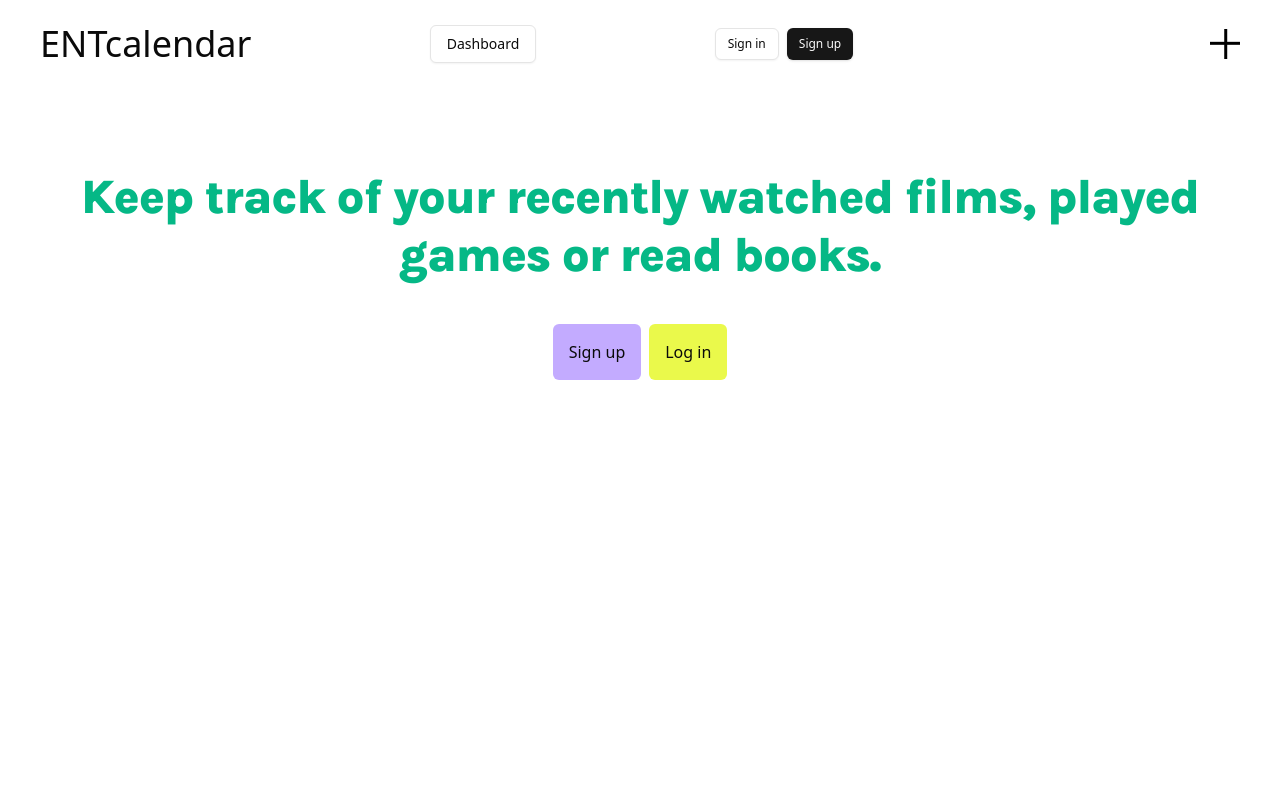
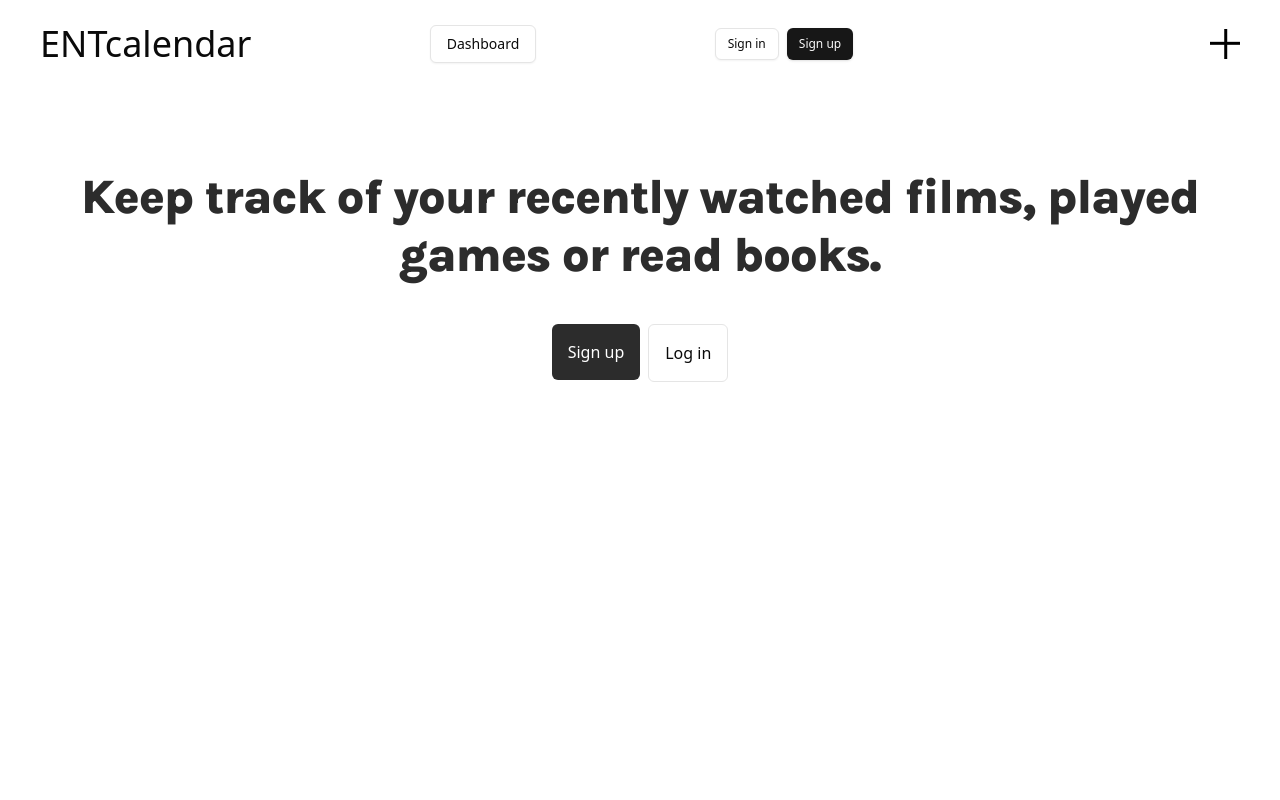
Before and after one commit to hugosandsjo/ent-calendar, a Next.js app: page / in a window 1280 px wide. Shown: the top 800 px of the page. Built offline with nearby package versions, Linux system fonts and the light colour scheme; no server answers.

Commit message:
refactor: update button styles and heading color in Home component

```diff
--- a/src/app/page.tsx
+++ b/src/app/page.tsx
@@ -15,17 +15,21 @@ export default async function Home() {
     return (
       <main className="flex flex-col items-center min-h-screen pt-20">
         <div className="w-full flex text-center font-karla px-4 mb-10">
-          <h1 className="text-5xl font-extrabold leading-[58px] text-brand-book tracking-tight">
+          <h1 className="text-5xl font-extrabold leading-[58px] text-brand-black tracking-tight">
             Keep track of your recently watched films, played games or read
             books.
           </h1>
         </div>
         <div className="flex gap-2">
           <Link href="/auth/sign-up">
-            <button className="bg-brand-game p-4 rounded-md">Sign up</button>
+            <button className="bg-brand-black text-white hover:opacity-80 p-4 rounded-md">
+              Sign up
+            </button>
           </Link>
           <Link href="/auth/login">
-            <button className="bg-brand-movie p-4 rounded-md">Log in</button>
+            <button className="bg-white border p-4 hover:opacity-80 hover:bg-gray-100 rounded-md">
+              Log in
+            </button>
           </Link>
         </div>
       </main>
```
